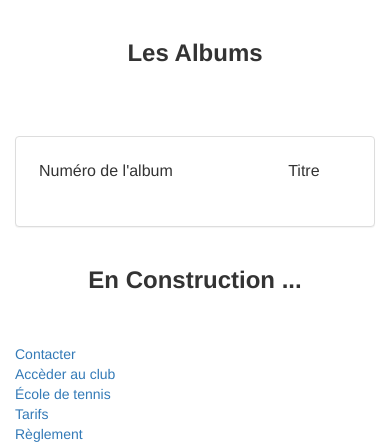
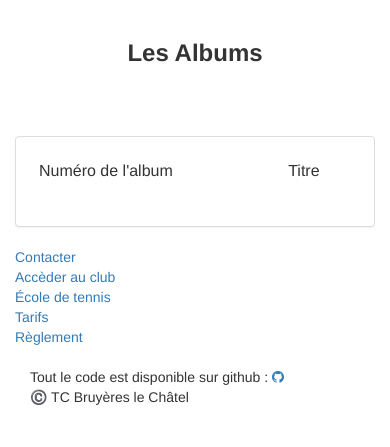
Before and after one commit to Simclem/SIEfreiSimonAllermoz, a PHP site: page /SIEfrei/albumsPhotos.php in a window 390 px wide; the page is wider, and only the part inside the window is pictured. Shown: the part 819-1266 px from the top of that part. Run offline with PHP 8.4, Linux system fonts and the light colour scheme; some libraries are stand-ins or nearby versions; grey boxes are pictures that could not be loaded.

Commit message:
Suppression du en construction

```diff
--- a/FrontEnd/Views/albumsPhotos.php
+++ b/FrontEnd/Views/albumsPhotos.php
@@ -63,14 +63,6 @@
 
 
 
-<div class="row">
-    <div class="container-fluid">
-        <div class="col-md-12">
-            <h3 style="text-align: center"><b> En Construction ... </b></h3>
-            </br></br>
-        </div>
-    </div>
-</div>
 
 <?php
     include ("./Components/footer.php");
```
